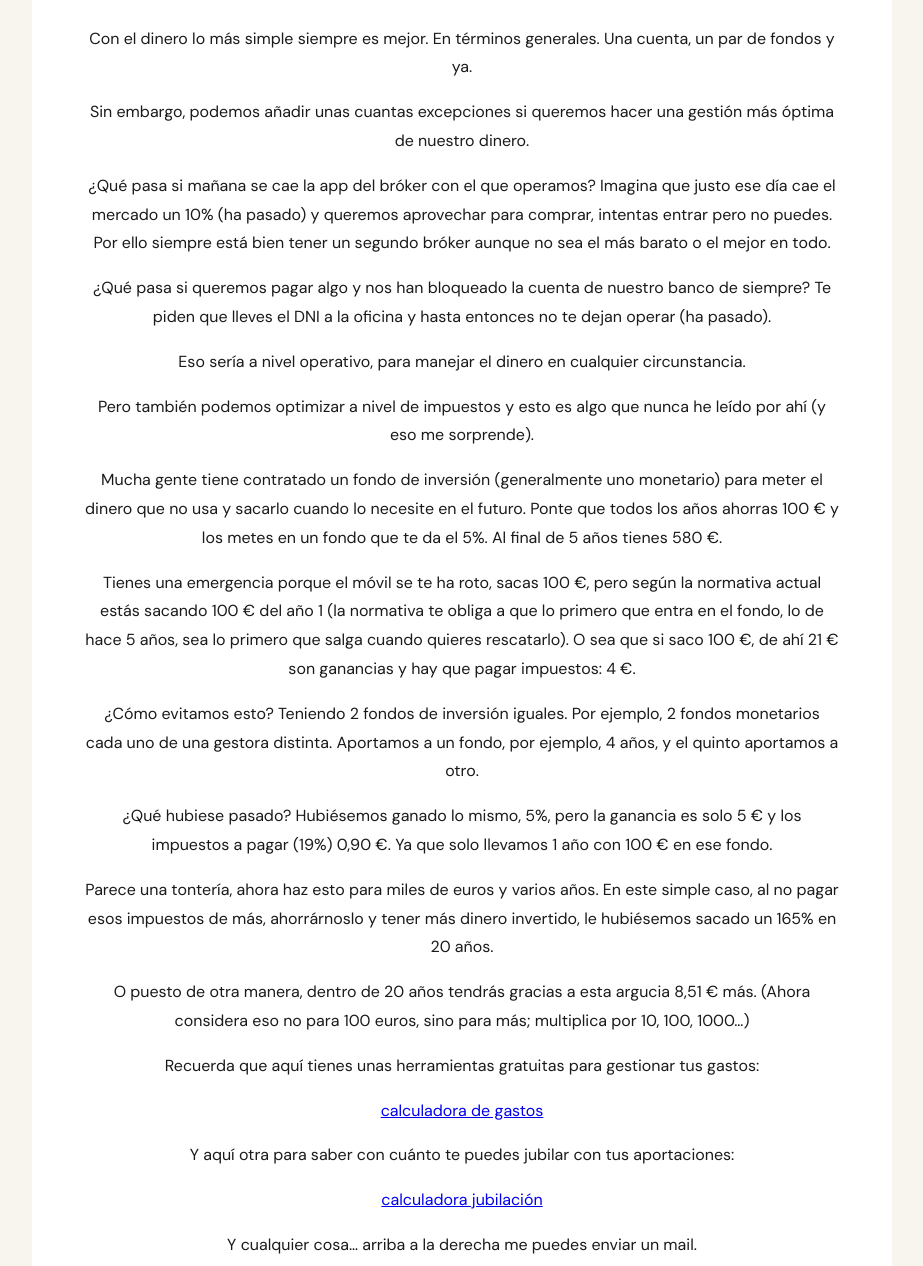
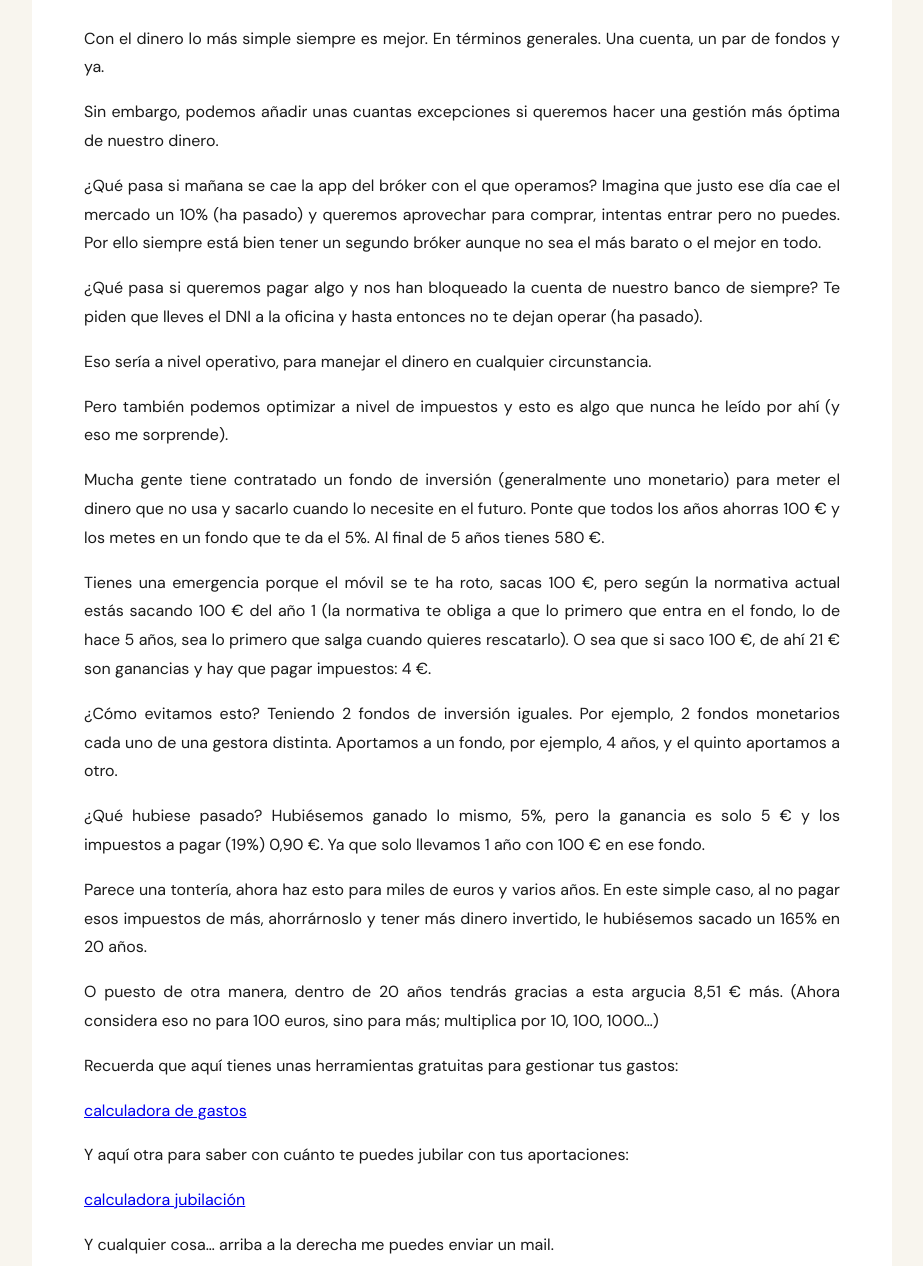
Before and after one commit to cosasdedineros/cosasdedineros.github.io, a plain HTML site: page 2fondos.html in a window 1280 px wide. Shown: the part 294-1560 px from the top of the page, without its empty margins (178-1101 px from the left). Drawn offline with nearby package versions, Linux system fonts and the light colour scheme; no server answers.

Commit message:
Update 2fondos.html

```diff
--- a/2fondos.html
+++ b/2fondos.html
@@ -142,55 +142,74 @@ footer{
 <section style="padding:0 20px;">
   <div class="article">
  <h1> ¿por qué debes tener 2 fondos distintos de la misma inversión? </h1>
-<p style="text-align: center; text-align-last: center;">
+
+
+
+    <p style="text-align: justify; text-justify: inter-word;">
 Con el dinero lo más simple siempre es mejor. En términos generales. Una cuenta, un par de fondos y ya.
 </p>
-<p style="text-align: center; text-align-last: center;">
+
+<p style="text-align: justify; text-justify: inter-word;">
 Sin embargo, podemos añadir unas cuantas excepciones si queremos hacer una gestión más óptima de nuestro dinero.
 </p>
-<p style="text-align: center; text-align-last: center;">
+
+<p style="text-align: justify; text-justify: inter-word;">
 ¿Qué pasa si mañana se cae la app del bróker con el que operamos? Imagina que justo ese día cae el mercado un 10% (ha pasado) y queremos aprovechar para comprar, intentas entrar pero no puedes. Por ello siempre está bien tener un segundo bróker aunque no sea el más barato o el mejor en todo.
 </p>
-<p style="text-align: center; text-align-last: center;">
+
+<p style="text-align: justify; text-justify: inter-word;">
 ¿Qué pasa si queremos pagar algo y nos han bloqueado la cuenta de nuestro banco de siempre? Te piden que lleves el DNI a la oficina y hasta entonces no te dejan operar (ha pasado).
 </p>
-<p style="text-align: center; text-align-last: center;">
+
+<p style="text-align: justify; text-justify: inter-word;">
 Eso sería a nivel operativo, para manejar el dinero en cualquier circunstancia.
 </p>
-<p style="text-align: center; text-align-last: center;">
+
+<p style="text-align: justify; text-justify: inter-word;">
 Pero también podemos optimizar a nivel de impuestos y esto es algo que nunca he leído por ahí (y eso me sorprende).
 </p>
-<p style="text-align: center; text-align-last: center;">
+
+<p style="text-align: justify; text-justify: inter-word;">
 Mucha gente tiene contratado un fondo de inversión (generalmente uno monetario) para meter el dinero que no usa y sacarlo cuando lo necesite en el futuro. Ponte que todos los años ahorras 100 € y los metes en un fondo que te da el 5%. Al final de 5 años tienes 580 €.
 </p>
-<p style="text-align: center; text-align-last: center;">
+
+<p style="text-align: justify; text-justify: inter-word;">
 Tienes una emergencia porque el móvil se te ha roto, sacas 100 €, pero según la normativa actual estás sacando 100 € del año 1 (la normativa te obliga a que lo primero que entra en el fondo, lo de hace 5 años, sea lo primero que salga cuando quieres rescatarlo). O sea que si saco 100 €, de ahí 21 € son ganancias y hay que pagar impuestos: 4 €.
 </p>
-<p style="text-align: center; text-align-last: center;">
+
+<p style="text-align: justify; text-justify: inter-word;">
 ¿Cómo evitamos esto? Teniendo 2 fondos de inversión iguales. Por ejemplo, 2 fondos monetarios cada uno de una gestora distinta. Aportamos a un fondo, por ejemplo, 4 años, y el quinto aportamos a otro.
 </p>
-<p style="text-align: center; text-align-last: center;">
+
+<p style="text-align: justify; text-justify: inter-word;">
 ¿Qué hubiese pasado? Hubiésemos ganado lo mismo, 5%, pero la ganancia es solo 5 € y los impuestos a pagar (19%) 0,90 €. Ya que solo llevamos 1 año con 100 € en ese fondo.
 </p>
-<p style="text-align: center; text-align-last: center;">
+
+<p style="text-align: justify; text-justify: inter-word;">
 Parece una tontería, ahora haz esto para miles de euros y varios años. En este simple caso, al no pagar esos impuestos de más, ahorrárnoslo y tener más dinero invertido, le hubiésemos sacado un 165% en 20 años.
 </p>
-<p style="text-align: center; text-align-last: center;">
+
+<p style="text-align: justify; text-justify: inter-word;">
 O puesto de otra manera, dentro de 20 años tendrás gracias a esta argucia 8,51 € más. (Ahora considera eso no para 100 euros, sino para más; multiplica por 10, 100, 1000…)
 </p>
-<p style="text-align: center; text-align-last: center;">
+
+<p style="text-align: justify; text-justify: inter-word;">
 Recuerda que aquí tienes unas herramientas gratuitas para gestionar tus gastos:
 </p>
-<p style="text-align: center; text-align-last: center;">
+
+<p style="text-align: justify; text-justify: inter-word;">
 <a href="https://cosasdedineros.github.io/calculadorareprimidora.html" target="_blank">calculadora de gastos</a>
 </p>
-<p style="text-align: center; text-align-last: center;">
+
+<p style="text-align: justify; text-justify: inter-word;">
 Y aquí otra para saber con cuánto te puedes jubilar con tus aportaciones:
 </p>
-<p style="text-align: center; text-align-last: center;">
+
+<p style="text-align: justify; text-justify: inter-word;">
 <a href="https://cosasdedineros.github.io/Calculadora.html" target="_blank">calculadora jubilación</a>
 </p>
-<p style="text-align: center; text-align-last: center;">
+
+<p style="text-align: justify; text-justify: inter-word;">
 Y cualquier cosa… arriba a la derecha me puedes enviar un mail.
 </p>
 
```
